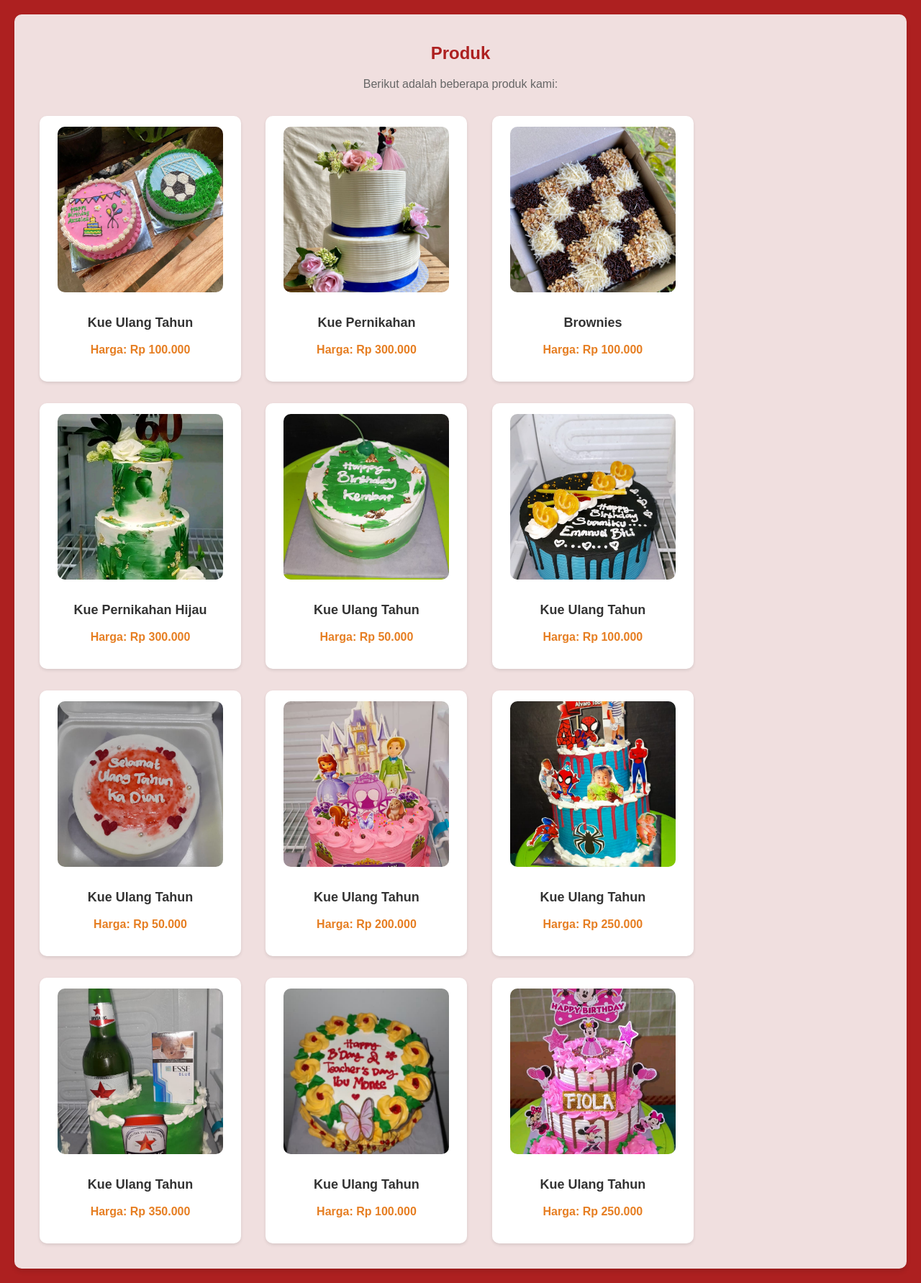
After one commit to SARINAHAK/Kesarinacake, a PHP site: page /produk.php in a window 1280 px wide. The commit adds this page. Shown: the whole page at 72% size. Run offline with PHP 8.4, Linux system fonts and the light colour scheme.

Commit message:
perubahancssproduk

```diff
--- /dev/null
+++ b/produk.php
@@ -0,0 +1,163 @@
+<!DOCTYPE html>
+<html lang="id">
+<head>
+    <meta charset="UTF-8">
+    <meta name="viewport" content="width=device-width, initial-scale=1.0">
+    <title>Produk - Kesarina Cake</title>
+    <style>
+        /* Gaya tampilan halaman */
+        body {
+            font-family: Arial, sans-serif;
+            margin: 0;
+            padding: 0;
+            background-color: #ad2020;
+        }
+        main {
+            max-width: 1200px;
+            margin: 20px auto;
+            padding: 20px;
+            background-color:rgb(240, 223, 223);
+            border-radius: 10px;
+            box-shadow: 0 4px 6px rgba(0, 0, 0, 0.1);
+        }
+        h2 {
+            text-align: center;
+            color: #ad2020;
+        }
+        p {
+            text-align: center;
+            color: #666;
+            margin-bottom: 20px;
+        }
+        .product-item {
+            display: inline-block;
+            background-color: #fff;
+            width: 250px;
+            margin: 15px;
+            padding: 15px;
+            border-radius: 10px;
+            box-shadow: 0 2px 4px rgba(0, 0, 0, 0.1);
+            text-align: center;
+            transition: transform 0.3s, box-shadow 0.3s;
+        }
+        .product-item:hover {
+            transform: translateY(-5px);
+            box-shadow: 0 4px 8px rgba(0, 0, 0, 0.15);
+        }
+        .product-item img {
+            width: 230px;
+            height: 230px;
+            border-radius: 10px;
+            margin-bottom: 10px;
+            object-fit: cover;
+        }
+        .product-item h3 {
+            color: #333;
+            font-size: 18px;
+        }
+        .product-item p {
+            color: #e67e22;
+            font-weight: bold;
+        }
+        input[type="number"] {
+            width: 60px;
+            padding: 5px;
+            border: 1px solid #ddd;
+            border-radius: 5px;
+            text-align: center;
+        }
+        button {
+            background-color: #3498db;
+            color: white;
+            border: none;
+            padding: 10px;
+            border-radius: 5px;
+            cursor: pointer;
+        }
+        button:hover {
+            background-color: #2980b9;
+        }
+    </style>
+</head>
+<body>
+    <main>
+        <section>
+            <h2>Produk</h2>
+            <p>Berikut adalah beberapa produk kami:</p>
+
+            <div class="product-item">
+                <img src="kue ulang tahun.jpeg" alt="Kue Ulang Tahun">
+                <h3>Kue Ulang Tahun</h3>
+                <p>Harga: Rp 100.000</p>
+            </div>
+
+            <div class="product-item">
+                <img src="kue pernikahan.jpeg" alt="Kue Pernikahan">
+                <h3>Kue Pernikahan</h3>
+                <p>Harga: Rp 300.000</p>
+            </div>
+
+            <div class="product-item">
+                <img src="kue Brownies.jpeg" alt="Brownies">
+                <h3>Brownies</h3>
+                <p>Harga: Rp 100.000</p>
+            </div>
+
+            <div class="product-item">
+                <img src="kue pernikahan hijau.jpg" alt="Kue Pernikahan Hijau">
+                <h3>Kue Pernikahan Hijau</h3>
+                <p>Harga: Rp 300.000</p>
+            </div>
+
+            <div class="product-item">
+                <img src="kue simple hijau.jpg" alt="Kue Ulang Tahun Simple">
+                <h3>Kue Ulang Tahun</h3>
+                <p>Harga: Rp 50.000</p>
+            </div>
+
+            <div class="product-item">
+                <img src="kue ulang tahun biru.jpg" alt="Kue Ulang Tahun Biru">
+                <h3>Kue Ulang Tahun</h3>
+                <p>Harga: Rp 100.000</p>
+            </div>
+
+            <div class="product-item">
+                <img src="kue ulang tahun orens.jpg" alt="Kue Ulang Tahun Orens">
+                <h3>Kue Ulang Tahun</h3>
+                <p>Harga: Rp 50.000</p>
+            </div>
+
+            <div class="product-item">
+                <img src="kue ultah anak sofia.jpg" alt="Kue Ulang Tahun Anak Sofia">
+                <h3>Kue Ulang Tahun</h3>
+                <p>Harga: Rp 200.000</p>
+            </div>
+
+            <div class="product-item">
+                <img src="kue ultah anak spider man.jpg" alt="Kue Ulang Tahun Spider-Man">
+                <h3>Kue Ulang Tahun</h3>
+                <p>Harga: Rp 250.000</p>
+            </div>
+
+            <div class="product-item">
+                <img src="kue ultah bir.jpg" alt="Kue Ulang Tahun">
+                <h3>Kue Ulang Tahun</h3>
+                <p>Harga: Rp 350.000</p>
+            </div>
+
+            <div class="product-item">
+                <img src="kue ultah bunga.jpg" alt="Kue Ulang Tahun Bunga">
+                <h3>Kue Ulang Tahun</h3>
+                <p>Harga: Rp 100.000</p>
+            </div>
+
+            <div class="product-item">
+                <img src="kue ultah miki mouse.jpg" alt="Kue Ulang Tahun Miki Mouse">
+                <h3>Kue Ulang Tahun</h3>
+                <p>Harga: Rp 250.000</p>
+            </div>
+
+        </section>
+    </main>
+</body>
+</html>
```
Also changed, not shown: kontak.php (renamed from kontak.html, +23 -1 lines), produk.html (deleted, +0 -197 lines).
